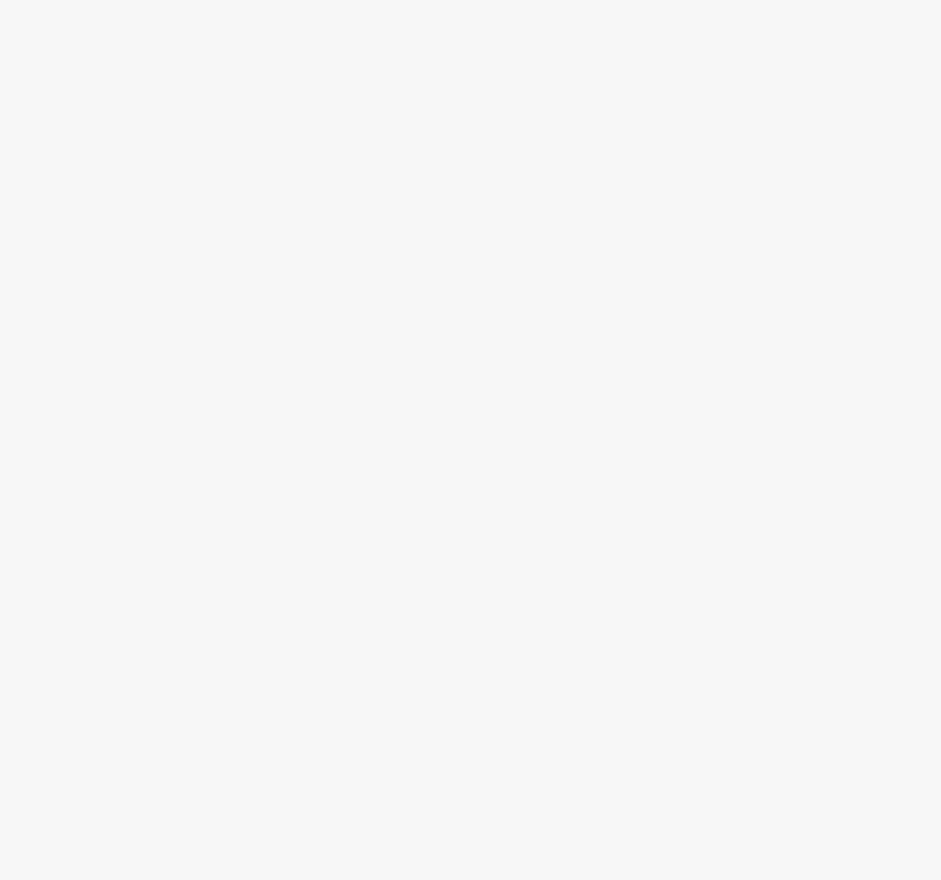
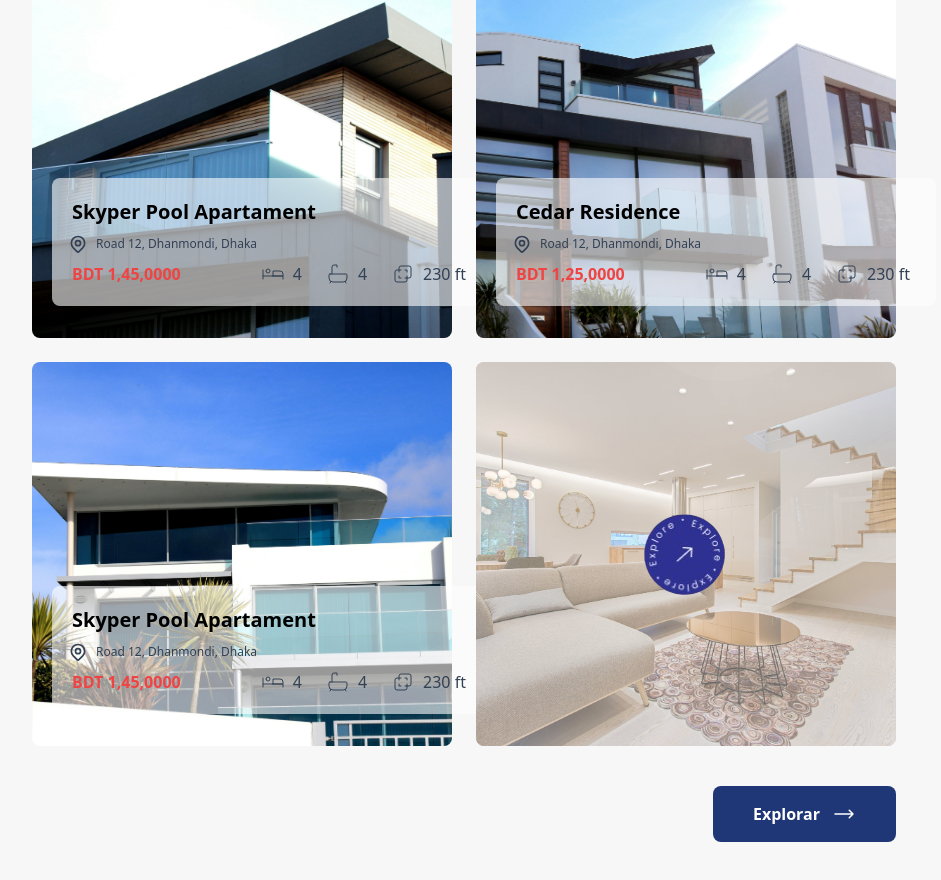
Before and after one commit to Lucio-Gabriel/RealEstateUi, a Vue app: page / in a window 1280 px wide. Shown: the part 2865-3745 px from the top of the page, without its empty margins (176-1117 px from the left). Before the commit the page ends 2619 px from the top, so only its background shows below. Built offline with nearby package versions, Linux system fonts and the light colour scheme.

Commit message:
feat: create section of porperty

```diff
--- a/src/App.vue
+++ b/src/App.vue
@@ -4,6 +4,7 @@ import Main from './components/Main.vue';
 import BuildingSection from './components/BuildingSection.vue';
 import SectionTrust from './components/SectionTrust.vue';
 import Services from './components/Services.vue';
+import SectionProperty from './components/SectionProperty.vue';
 </script>
 
 <template>
@@ -13,5 +14,6 @@ import Services from './components/Services.vue';
     <BuildingSection/>
     <SectionTrust />
     <Services />
+    <SectionProperty />
   </div>
 </template>
--- /dev/null
+++ b/src/components/SectionProperty.vue
@@ -0,0 +1,173 @@
+<script setup lang="ts">
+import Bathtub from './svg/Bathtub.vue';
+import Bed from './svg/bed.vue';
+import Layer from './svg/Layer.vue';
+import Location from './svg/Location.vue';
+
+</script>
+
+<template>
+    <section class="max-w-6xl mx-auto m-32">
+        <div class="flex justify-between items-center">
+            <div>
+                <h3 class="max-w-md font-semibold text-5xl">
+                    Descubra o Imóvel Ideal Para Você
+                </h3>
+            </div>
+
+            <div>
+                <p class="max-w-md text-slate-600 font-normal text-sm mr-10">
+                    Encontre seu imóvel Eu reuni mais de 50 exemplos de scripts
+                    automatizados de mensagens de texto imobiliárias para usar
+                    em sua primeira campanha de mensagens de texto.
+                </p>
+            </div>
+        </div>
+
+        <div class="grid grid-cols-2 gap-6 mt-14">
+            <div class="h-96 relative">
+                <img
+                    src="/src/assets/images/predio2.jpg"
+                    alt="foto hotel"
+                    class="rounded-lg w-full h-full object-cover"
+                />
+
+                <div class="absolute inset-0 mt-56 ml-5 w-[440px] h-32 bg-white bg-opacity-60 flex flex-col items-start justify-center gap-2 rounded-lg">
+                    <h3 class="text-black-primary text-xl font-semibold ml-5">Skyper Pool Apartament</h3>
+
+                    <p class="flex items-center text-slate-700 text-xs ml-4">
+                        <Location />
+                        <span class="ml-2">
+                            Road 12, Dhanmondi, Dhaka
+                        </span>
+                    </p>
+
+                    <div class="flex gap-20 items-center">
+                        <h3 class="text-red-500 text-base font-semibold ml-5">
+                            BDT 1,45,0000
+                        </h3>
+
+                        <ul class="flex gap-6 items-center">
+                            <li class="flex gap-2 text-slate-700">
+                                <Bed />
+                                4
+                            </li>
+                            <li class="flex item gap-2 text-slate-700">
+                                <Bathtub />
+                                4
+                            </li>
+                            <li class="flex gap-2 text-slate-700">
+                                <Layer />
+                                230 ft
+                            </li>
+                        </ul>
+                    </div>
+                </div>
+            </div>
+
+            <div class="h-96 relative">
+                <img
+                    src="/src/assets/images/predio1.jpg"
+                    alt="foto hotel"
+                    class="rounded-lg w-full h-full object-cover"
+                />
+
+                <div class="absolute inset-0 mt-56 ml-5 w-[440px] h-32 bg-white bg-opacity-60 flex flex-col items-start justify-center gap-2 rounded-lg">
+                    <h3 class="text-black-primary text-xl font-semibold ml-5">
+                        Cedar Residence
+                    </h3>
+
+                    <p class="flex items-center text-slate-700 text-xs ml-4">
+                        <Location />
+                        <span class="ml-2">
+                            Road 12, Dhanmondi, Dhaka
+                        </span>
+                    </p>
+
+                    <div class="flex gap-20 items-center">
+                        <h3 class="text-red-500 text-base font-semibold ml-5">
+                            BDT 1,25,0000
+                        </h3>
+
+                        <ul class="flex gap-6 items-center">
+                            <li class="flex gap-2 text-slate-700">
+                                <Bed />
+                                4
+                            </li>
+                            <li class="flex item gap-2 text-slate-700">
+                                <Bathtub />
+                                4
+                            </li>
+                            <li class="flex gap-2 text-slate-700">
+                                <Layer />
+                                230 ft
+                            </li>
+                        </ul>
+                    </div>
+                </div>
+            </div>
+
+            <div class="h-96 relative">
+                <img
+                    src="/src/assets/images/predio3.jpg"
+                    alt="foto hotel"
+                    class="rounded-lg w-full h-full object-cover"
+                />
+
+                <div class="absolute inset-0 mt-56 ml-5 w-[440px] h-32 bg-white bg-opacity-60 flex flex-col items-start justify-center gap-2 rounded-lg">
+                    <h3 class="text-black-primary text-xl font-semibold ml-5">Skyper Pool Apartament</h3>
+
+                    <p class="flex items-center text-slate-700 text-xs ml-4">
+                        <Location />
+                        <span class="ml-2">
+                            Road 12, Dhanmondi, Dhaka
+                        </span>
+                    </p>
+
+                    <div class="flex gap-20 items-center">
+                        <h3 class="text-red-500 text-base font-semibold ml-5">
+                            BDT 1,45,0000
+                        </h3>
+
+                        <ul class="flex gap-6 items-center">
+                            <li class="flex gap-2 text-slate-700">
+                                <Bed />
+                                4
+                            </li>
+                            <li class="flex item gap-2 text-slate-700">
+                                <Bathtub />
+                                4
+                            </li>
+                            <li class="flex gap-2 text-slate-700">
+                                <Layer />
+                                230 ft
+                            </li>
+                        </ul>
+                    </div>
+                </div>
+            </div>
+
+            <div class="h-96 relative">
+                <img
+                    src="/src/assets/images/predio5.jpg"
+                    alt="foto hotel"
+                    class="rounded-lg w-full h-full object-cover"
+                />
+
+                <div class="absolute inset-0 bg-white bg-opacity-40 flex items-center justify-center rounded-lg">
+                    <img src="/src/assets/images/selo-fundo.png" alt="selo site">
+                </div>
+            </div>
+        </div>
+
+        <div class="flex items-end justify-end mt-10">
+            <a href="#" class="flex items-center gap-3 px-10 py-4 bg-primary hover:bg-blue-800 duration-300 text-white font-semibold rounded-lg">
+                Explorar
+
+                <svg xmlns="http://www.w3.org/2000/svg" fill="none" viewBox="0 0 24 24" stroke-width="1.5" stroke="currentColor" class="size-6">
+                    <path stroke-linecap="round" stroke-linejoin="round" d="M17.25 8.25 21 12m0 0-3.75 3.75M21 12H3" />
+                </svg>
+            </a>
+        </div>
+    </section>
+</template>
--- /dev/null
+++ b/src/components/svg/Bathtub.vue
@@ -0,0 +1,3 @@
+<template>
+    <svg xmlns="http://www.w3.org/2000/svg" viewBox="0 0 24 24" fill="none" stroke="currentColor" stroke-width="1" stroke-linecap="round" stroke-linejoin="round" class="icon icon-tabler icons-tabler-outline icon-tabler-bath w-6"><path stroke="none" d="M0 0h24v24H0z" fill="none"/><path d="M4 12h16a1 1 0 0 1 1 1v3a4 4 0 0 1 -4 4h-10a4 4 0 0 1 -4 -4v-3a1 1 0 0 1 1 -1z" /><path d="M6 12v-7a2 2 0 0 1 2 -2h3v2.25" /><path d="M4 21l1 -1.5" /><path d="M20 21l-1 -1.5" /></svg>
+</template>
--- /dev/null
+++ b/src/components/svg/Layer.vue
@@ -0,0 +1,3 @@
+<template>
+    <svg xmlns="http://www.w3.org/2000/svg" viewBox="0 0 24 24" fill="none" stroke="currentColor" stroke-width="1" stroke-linecap="round" stroke-linejoin="round" class="icon icon-tabler icons-tabler-outline icon-tabler-layers-difference w-6"><path stroke="none" d="M0 0h24v24H0z" fill="none"/><path d="M16 16v2a2 2 0 0 1 -2 2h-8a2 2 0 0 1 -2 -2v-8a2 2 0 0 1 2 -2h2v-2a2 2 0 0 1 2 -2h8a2 2 0 0 1 2 2v8a2 2 0 0 1 -2 2h-2" /><path d="M10 8l-2 0l0 2" /><path d="M8 14l0 2l2 0" /><path d="M14 8l2 0l0 2" /><path d="M16 14l0 2l-2 0" /></svg>
+</template>
--- /dev/null
+++ b/src/components/svg/Location.vue
@@ -0,0 +1,6 @@
+<template>
+    <svg xmlns="http://www.w3.org/2000/svg" viewBox="0 0 24 24" fill="none" stroke="currentColor" stroke-width="2" stroke-linecap="round" stroke-linejoin="round"
+        class="icon icon-tabler icons-tabler-outline icon-tabler-map-pin w-5"><path stroke="none" d="M0 0h24v24H0z" fill="none"/><path d="M9 11a3 3 0 1 0 6 0a3 3 0 0 0 -6 0" />
+        <path d="M17.657 16.657l-4.243 4.243a2 2 0 0 1 -2.827 0l-4.244 -4.243a8 8 0 1 1 11.314 0z" />
+    </svg>
+</template>
--- /dev/null
+++ b/src/components/svg/bed.vue
@@ -0,0 +1,3 @@
+<template>
+    <svg xmlns="http://www.w3.org/2000/svg" viewBox="0 0 24 24" fill="none" stroke="currentColor" stroke-width="1" stroke-linecap="round" stroke-linejoin="round" class="icon icon-tabler icons-tabler-outline icon-tabler-bed w-6"><path stroke="none" d="M0 0h24v24H0z" fill="none"/><path d="M7 9m-2 0a2 2 0 1 0 4 0a2 2 0 1 0 -4 0" /><path d="M22 17v-3h-20" /><path d="M2 8v9" /><path d="M12 14h10v-2a3 3 0 0 0 -3 -3h-7v5z" /></svg>
+</template>
```
Also changed, not shown: src/assets/images/selo-fundo.png (added), 1 other file (tests, documents, lock files or other folders).
